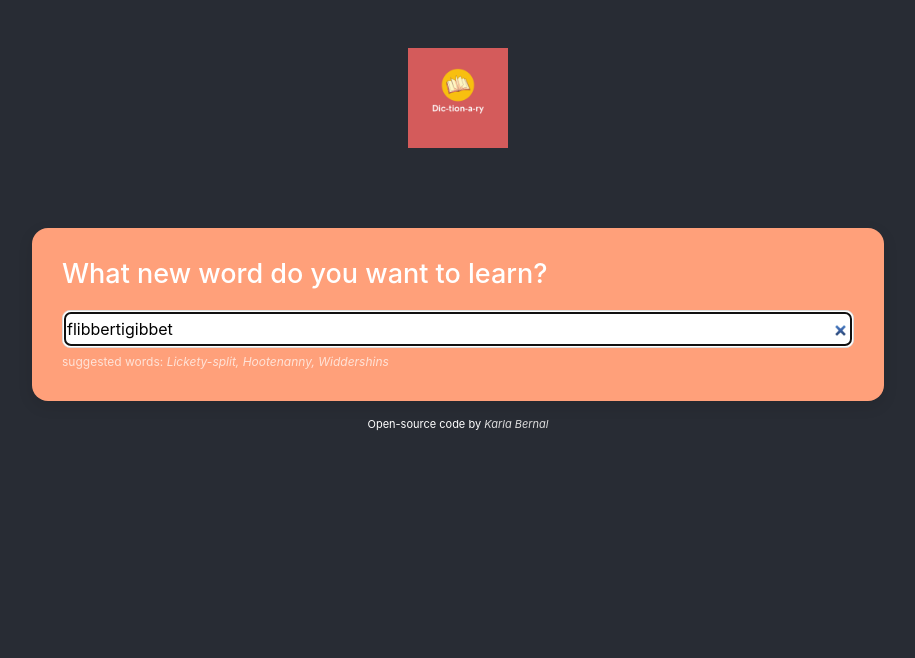
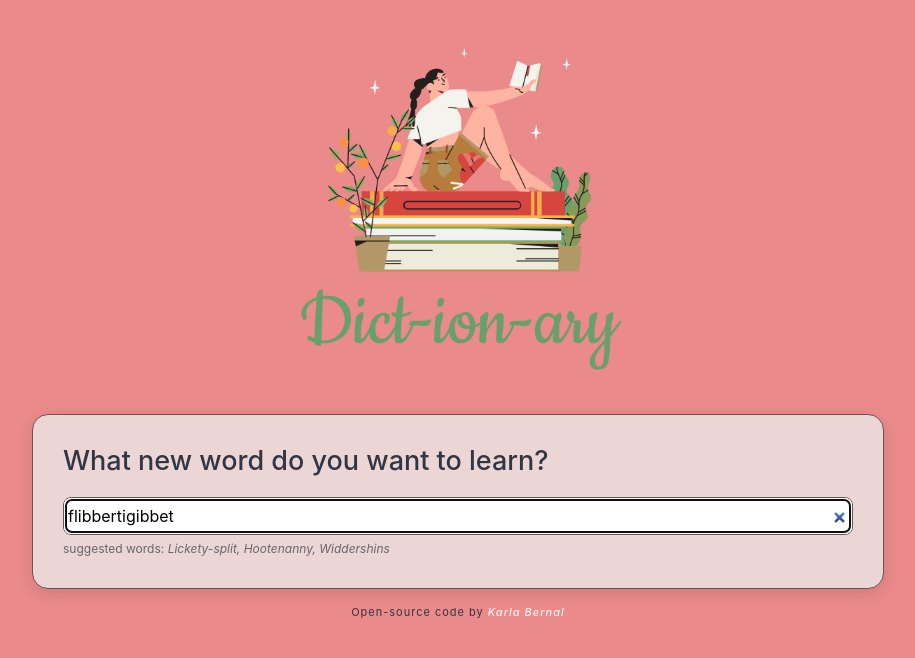
Before and after one commit to kbernal96/dictionary-app, a React (Create React App) app: page / in a window 1280 px wide. Shown: the top 658 px of the page, without its empty margins (182-1097 px from the left). Built offline with nearby package versions, Linux system fonts and the light colour scheme; no server answers.

Commit message:
fixed photo section bug to return empty when there is no photo. Added logo. Fixed some css.

```diff
--- a/src/App.css
+++ b/src/App.css
@@ -2,26 +2,33 @@ footer {
   margin-top: 1em;
   font-size: 11px;
   text-align: center;
+  letter-spacing: 1px;
 }
 
 .App {
   text-align: left;
-  background-color: #282c34;
+  background-color: #ea8a8a;
   min-height: 100vh;
   padding-top: 3em;
-  color: white;
+  color:#323643;
 }
 
 .logo {
   margin-bottom: 5e;
-  margin: 0 auto 5em;
+  margin: 0 auto 1em;
   display: block;
-  max-width: 100px;
-  max-height: 100px;
+  max-width: 500px;
+  max-height: 350px;
 }
 
 .coder {
   font-style: italic;
-  color: #ddd;
+  color: #f2f2f2;
   text-decoration: none;
+  font-weight: 500;
 }
+
+.coder:hover {
+  color: rgba(255, 217, 0, 0.836);
+
+}
--- a/src/App.js
+++ b/src/App.js
@@ -9,7 +9,7 @@ function App() {
         <img src={logo} className="logo" alt="logo"/>
         <Dictionary defaultKeyword="flibbertigibbet"/>
       </div>
-      <footer mt-5>
+      <footer>
         Open-source code by
         <a className="coder" href="https://github.com/kbernal96/dictionary-app" target="_blank" rel="noreferrer"> Karla Bernal</a>
       </footer>
--- a/src/Dictionary.css
+++ b/src/Dictionary.css
@@ -8,10 +8,11 @@ h2 {
 }
 
 .Dictionary section {
-    background-color:lightsalmon;
+    background: #ebd5d5;
     padding: 30px;
     margin: 15px 0;
     border-radius: 16px;
+    border: 1px solid #685454;
     box-shadow: 0 5px 15px rgb(0 0 0 / 10%);
 }
 
@@ -19,7 +20,7 @@ h2 {
     width: 100%;
     border-radius: 8px;
     padding: 6px 4px;
-    border: 1px solid #ddd;
+    border: 1px solid #685454;
 }
 
 .suggestion {
--- a/src/Dictionary.js
+++ b/src/Dictionary.js
@@ -8,7 +8,7 @@ export default function Dictionary(props) {
     const [keyword, setKeyword] = useState(props.defaultKeyword);
     let [results, setResults] = useState("");
     let [loaded, setLoaded] = useState(false);
-    let [photos, setPhotos] = useState();
+    let [photos, setPhotos] = useState([]);
 
     function handleDictionaryResponse(response) {
         setResults(response.data[0]);
@@ -64,7 +64,7 @@ export default function Dictionary(props) {
                 </div>
                 </section>
                 <Results results={results}/>
-                <Photos photos={photos}/>
+                {photos.length > 0 && <Photos photos={photos} />}
                 </div>
             </div>
         );
--- a/src/Phonetic.css
+++ b/src/Phonetic.css
@@ -1,9 +1,9 @@
 .Phonetic {
-    height: 45px;
+    height: 35px;
 }
 
 .Phonetic a {
-    border: 1px solid white;
+    border: 1px solid #685454;
     text-decoration: none;
     padding: 7px 20px;
     border-radius: 15%;
--- a/src/Results.css
+++ b/src/Results.css
@@ -1,6 +1,6 @@
 .Results h2 {
     font-size: 36px;
     font-weight: bolder;
-    line-height: 2em;
+    line-height: 1.5em;
     letter-spacing: 3px;
 }
```
Also changed, not shown: src/Synonyms.js (line endings or trailing spaces), src/logo/dictionaryLogo.png, src/logo/logo.png (added).
